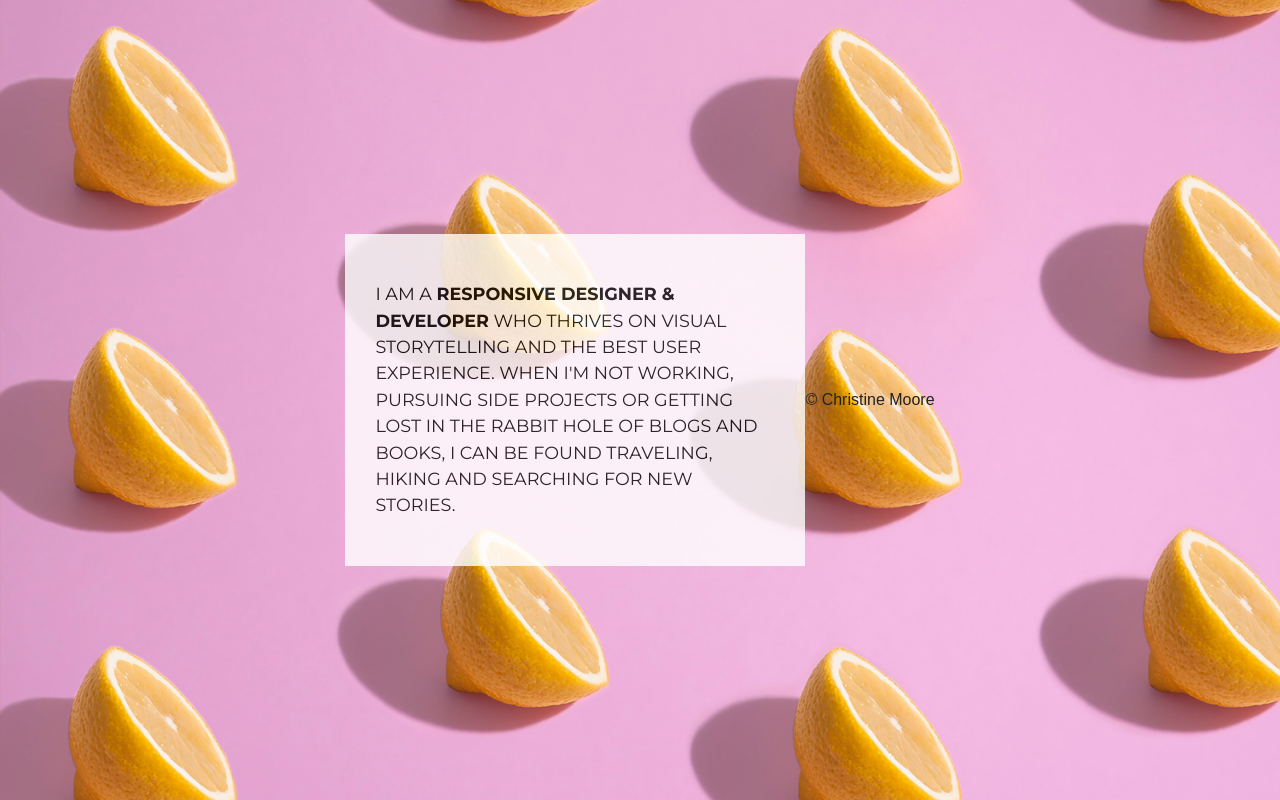
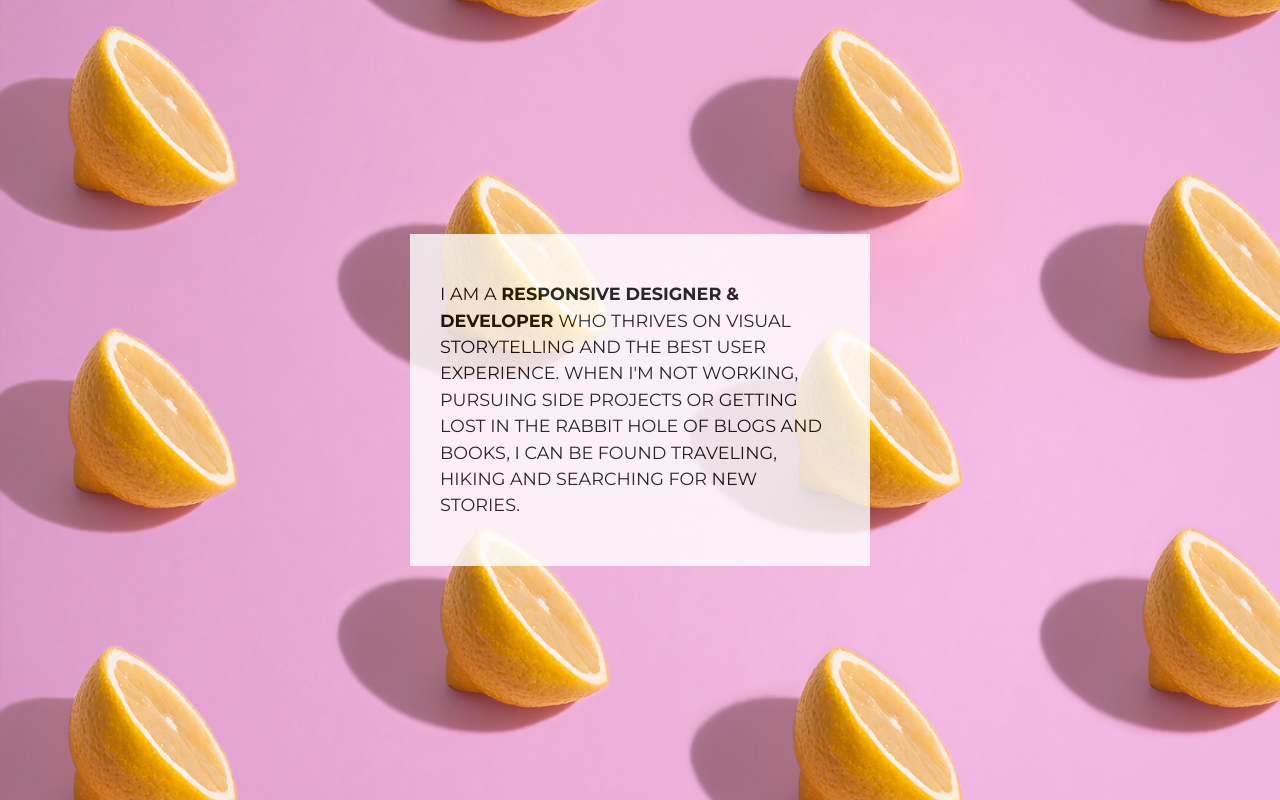
Before and after one commit to hellochristinemoore/flexbox-starter-custom, a plain HTML site: page index.html in a window 1280 px wide. Drawn offline with nearby package versions, Linux system fonts and the light colour scheme.

Commit message:
Removed additonal div

```diff
--- a/index.html
+++ b/index.html
@@ -26,9 +26,6 @@
             <div id="content">
                 <p>I am a <span>Responsive Designer & Developer</span> who thrives on visual storytelling and the best user experience. When I'm not working, pursuing side projects or getting lost in the rabbit hole of blogs and books, I can be found traveling, hiking and searching for new stories.</p>
             </div>
-            <div id="copyright">
-                <p>&copy; Christine Moore</p>
-            </div>
         </section>
 
         <script src="https://ajax.googleapis.com/ajax/libs/jquery/1.11.3/jquery.min.js"></script>
```
